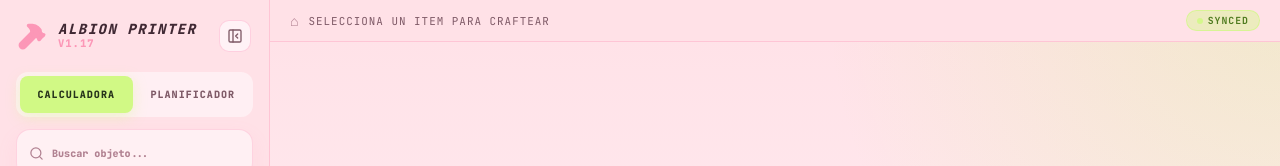
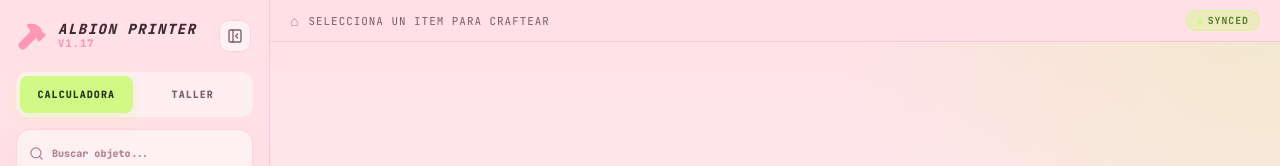
Before and after one commit to GothiccMiaurwick/Calculator-craft-albion-online, a Next.js app: page / in a window 1280 px wide. Shown: the top 166 px of the page. Built offline with nearby package versions, Linux system fonts and the light colour scheme.

Commit message:
fix: sidebar now shows Taller instead of Planificador

```diff
--- a/src/components/Sidebar.tsx
+++ b/src/components/Sidebar.tsx
@@ -193,9 +193,9 @@
           className={`${styles.tab} ${currentView === 'planner' ? styles.tabActive : ''}`}
           onClick={() => navigateTo('planner')}
         >
-          {t(locale, 'planner')}
-        </button>
-      </div>
+          {t(locale, 'taller')}
+          </button>
+        </div>
 
       <div className={styles.searchWrap}>
         <div className={styles.searchInputShell}>
```
